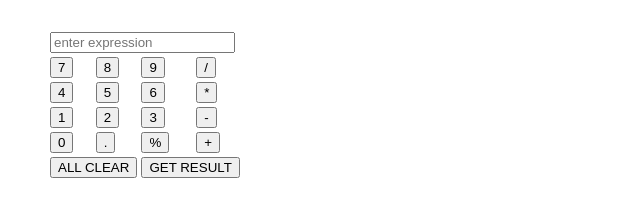
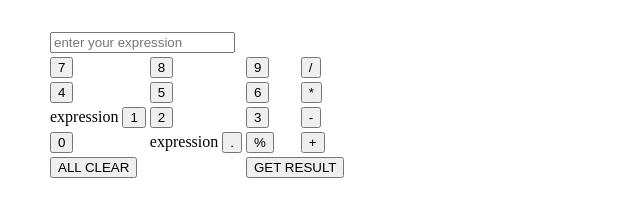
Before and after one commit to ranjithrajendran/devops, a website: page public/index.html in a window 1280 px wide. Shown: the whole page, without its empty margins (0-640 px from the left). Drawn offline with Linux system fonts and the light colour scheme.

Commit message:
Update index.html

```diff
--- a/public/index.html
+++ b/public/index.html
@@ -14,7 +14,7 @@
 
 						<tr>
 							<td colspan="4">
-								<input type="text" name="exp" placeholder="enter expression">
+								<input type="text" name="exp" placeholder="enter your expression">
 							</td>
 						</tr>
 						<tr>
@@ -28,7 +28,7 @@
 								<input type="button" value='9' onclick="calc.exp.value += '9'">
 							</td>
 							<td>
-								<input type="button" value='/' onclick="calc.exp.value += '/'">
+								<input type="button" value='/'expression onclick="calc.exp.value += '/'">
 							</td>
 						</tr>
 						<tr>
@@ -45,7 +45,7 @@
 							</td>
 						</tr>
 						<tr>
-							<td>
+							<td>expression
 								<input type="button" value='1' onclick="calc.exp.value += '1'">
 							</td>
 							<td>
@@ -61,7 +61,7 @@
 							<td>
 								<input type="button" value='0' onclick="calc.exp.value += '0'">
 							</td>
-							<td>
+							<td>expression
 								<input type="button" value='.' onclick="calc.exp.value += '.'">
 							</td>
 							<td>
```
